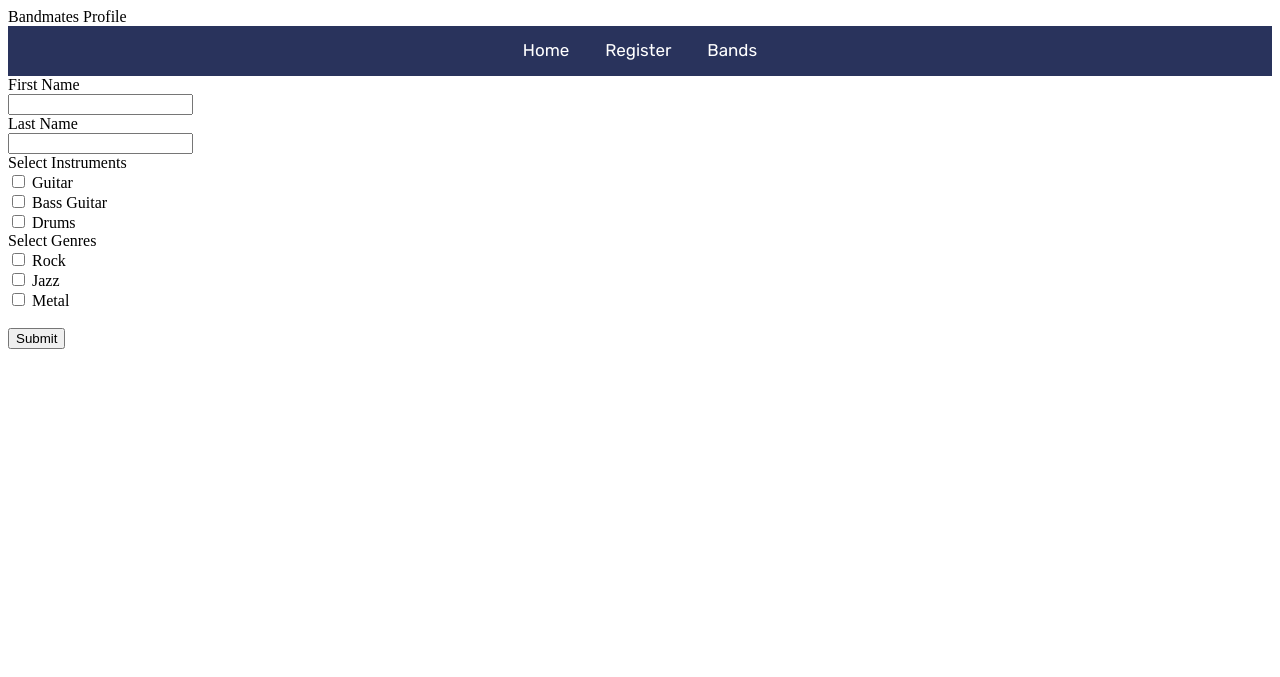
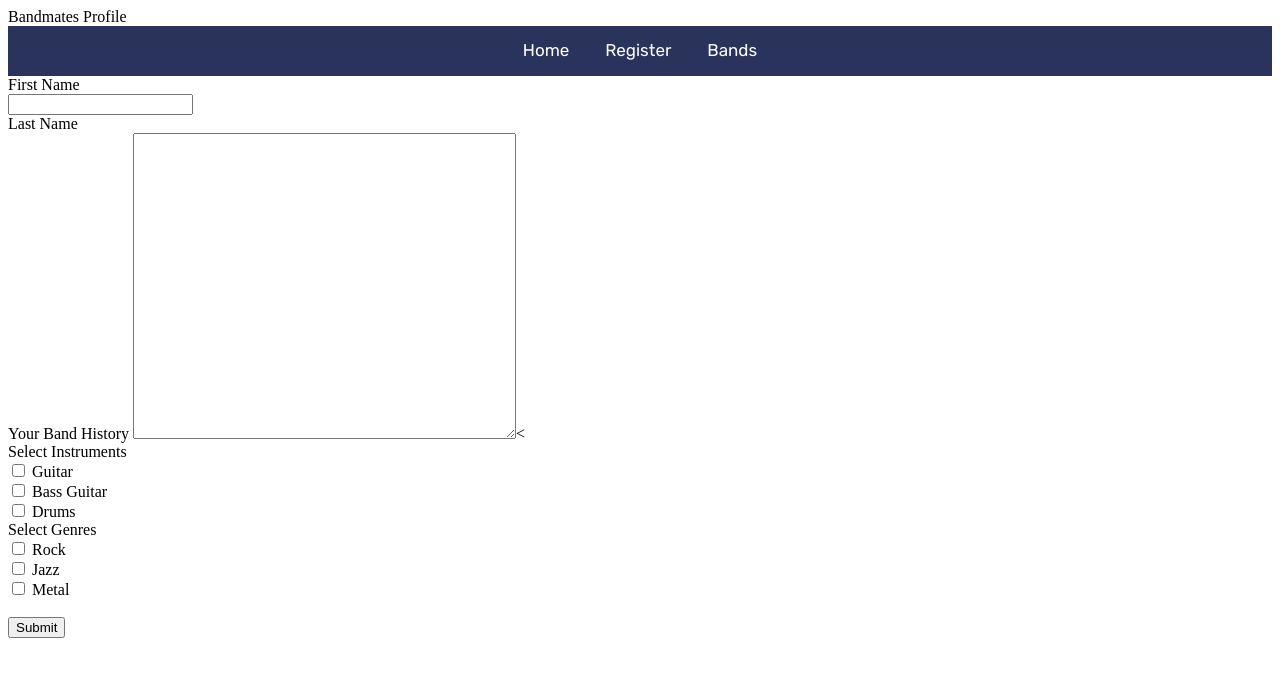
Before and after one commit to MTheodorou100/Bandmates, a PHP site: page /profile.php in a window 1280 px wide. Shown: the top 677 px of the page. Run offline with PHP 8.4, Linux system fonts and the light colour scheme.

Commit message:
added band history field

```diff
--- a/profile.php
+++ b/profile.php
@@ -26,8 +26,8 @@
                     <br>
                     Last Name
                     <br>
-                    <input type="text">
-                    <br>
+                    Your Band History
+                    <textarea name="message" rows="20" cols="45"></textarea><<br>
                     Select Instruments
                     <br>
                     <input type="checkbox" id="instr1" value="Guitar">
```
